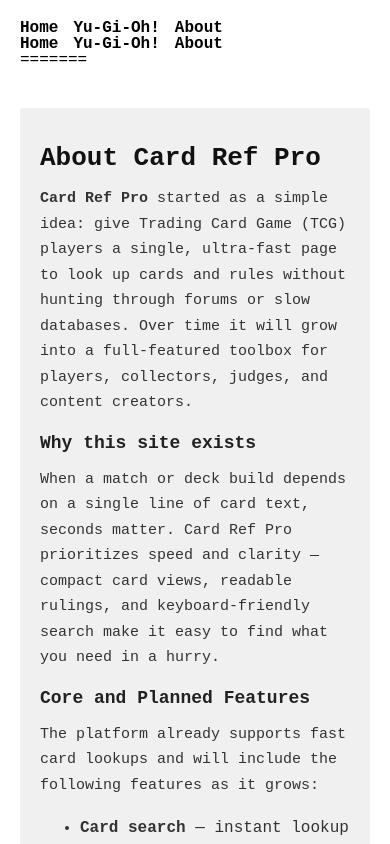
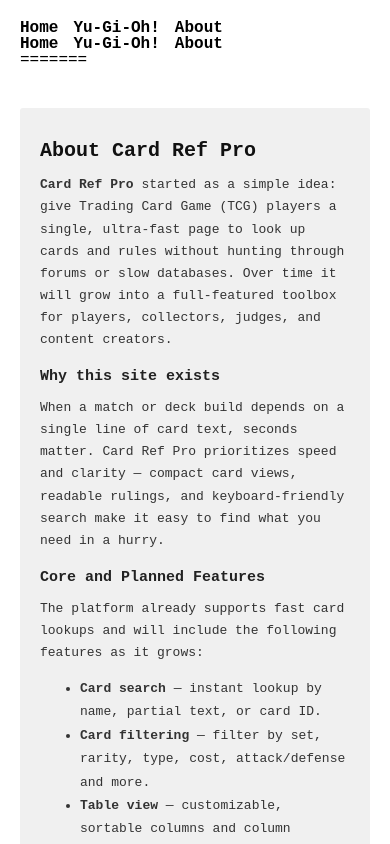
Before and after one commit to fillicianoplong/CardRefPro, a plain HTML site: page pages/about.html in a window 390 px wide. Shown: the top 844 px of the page. Drawn offline with Linux system fonts and the light colour scheme; a script that the page names is missing.

Commit message:
Reduce font size on about me page for mobile

```diff
--- a/css/styles.css
+++ b/css/styles.css
@@ -256,6 +256,20 @@ select:hover {
         width: 100%;
         padding: 20px;
         margin-top: 40px;
+        font-size: 14px;
+    }
+
+    .about-section h1 {
+        font-size: 20px;
+    }
+
+    .about-section h2 {
+        font-size: 15px;
+    }
+
+    .about-section p,
+    .about-section ul {
+        font-size: 13px;
     }
 <<<<<<< HEAD
 >>>>>>> 5e8bf41 (Added styling for mobile)
```
